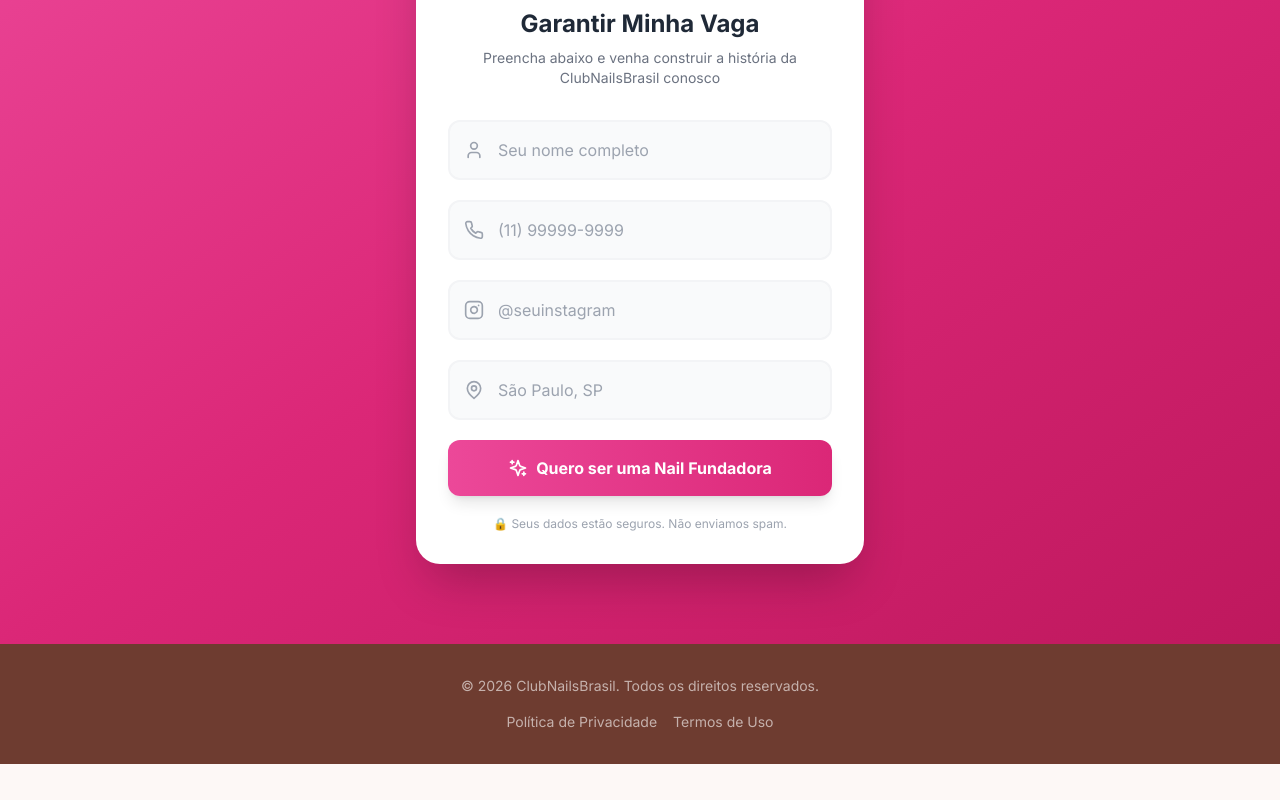
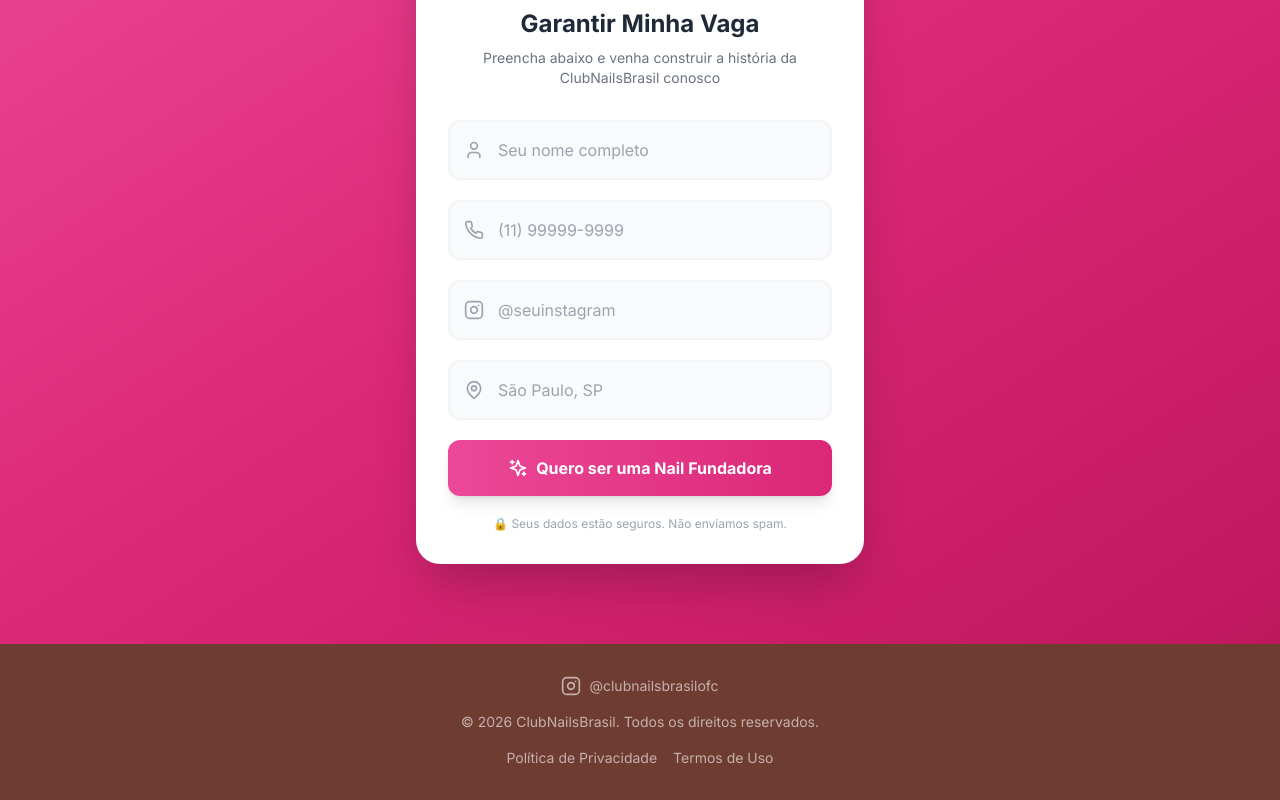
Before and after one commit to euhenriqueofc26/nails-saas, a Next.js app: page /fundadoras in a window 1280 px wide. Shown: the part 5275-6075 px from the top of the page. Before the commit the page ends 6039 px from the top, so only its background shows below. Built offline with nearby package versions, Linux system fonts and the light colour scheme.

Commit message:
feat: adicionar Instagram no rodapé da landing

```diff
--- a/src/app/fundadoras/page.tsx
+++ b/src/app/fundadoras/page.tsx
@@ -408,8 +408,19 @@ export default function FundadorasPage() {
 
       {/* Footer Simples */}
       <footer className="py-8 px-4 bg-nude-900 text-white/60 text-center text-sm">
-        <p>© 2026 ClubNailsBrasil. Todos os direitos reservados.</p>
-        <div className="flex justify-center gap-4 mt-4">
+        <div className="flex justify-center gap-6 mb-4">
+          <a
+            href="https://instagram.com/clubnailsbrasilofc"
+            target="_blank"
+            rel="noopener noreferrer"
+            className="hover:text-rose-400 transition-colors flex items-center gap-2"
+          >
+            <Instagram className="w-5 h-5" />
+            @clubnailsbrasilofc
+          </a>
+        </div>
+        <p className="mb-4">© 2026 ClubNailsBrasil. Todos os direitos reservados.</p>
+        <div className="flex justify-center gap-4">
           <Link href="/politica-privacidade" className="hover:text-white">Política de Privacidade</Link>
           <Link href="/termos-de-uso" className="hover:text-white">Termos de Uso</Link>
         </div>
```
